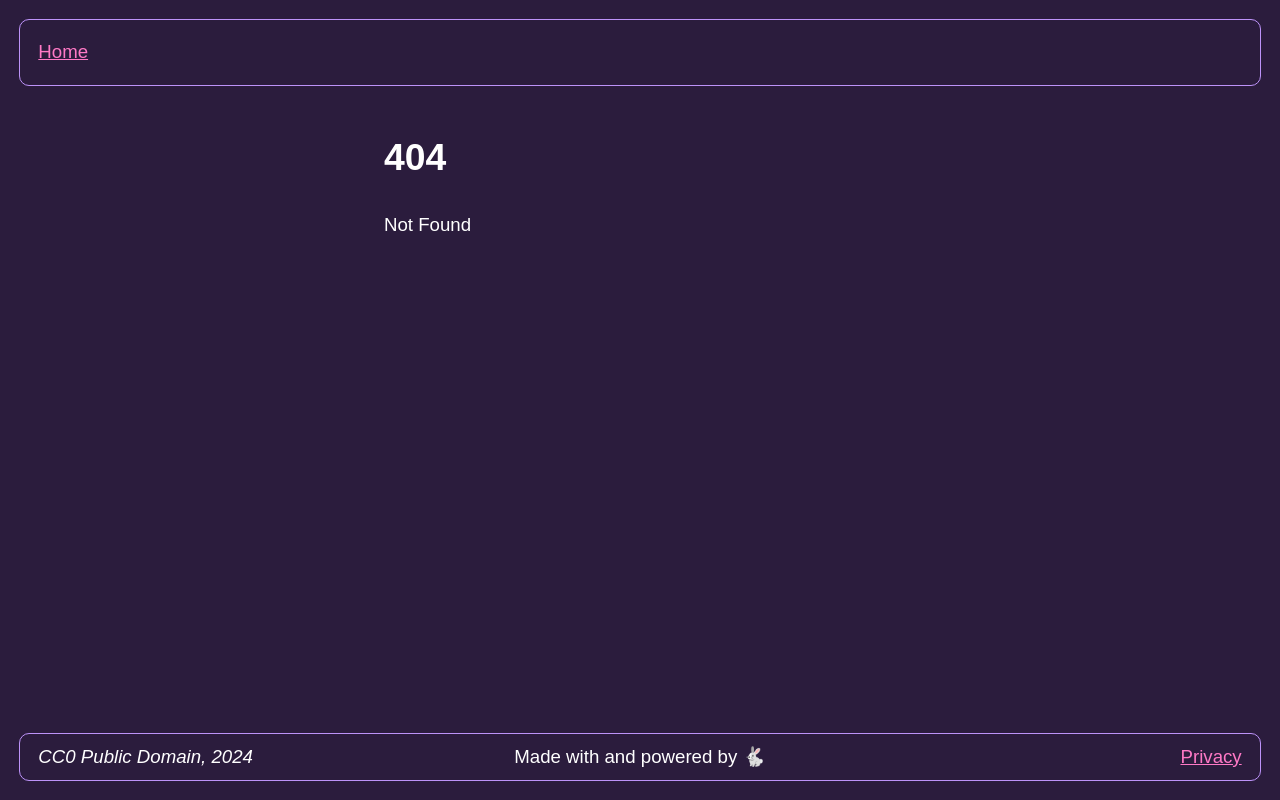
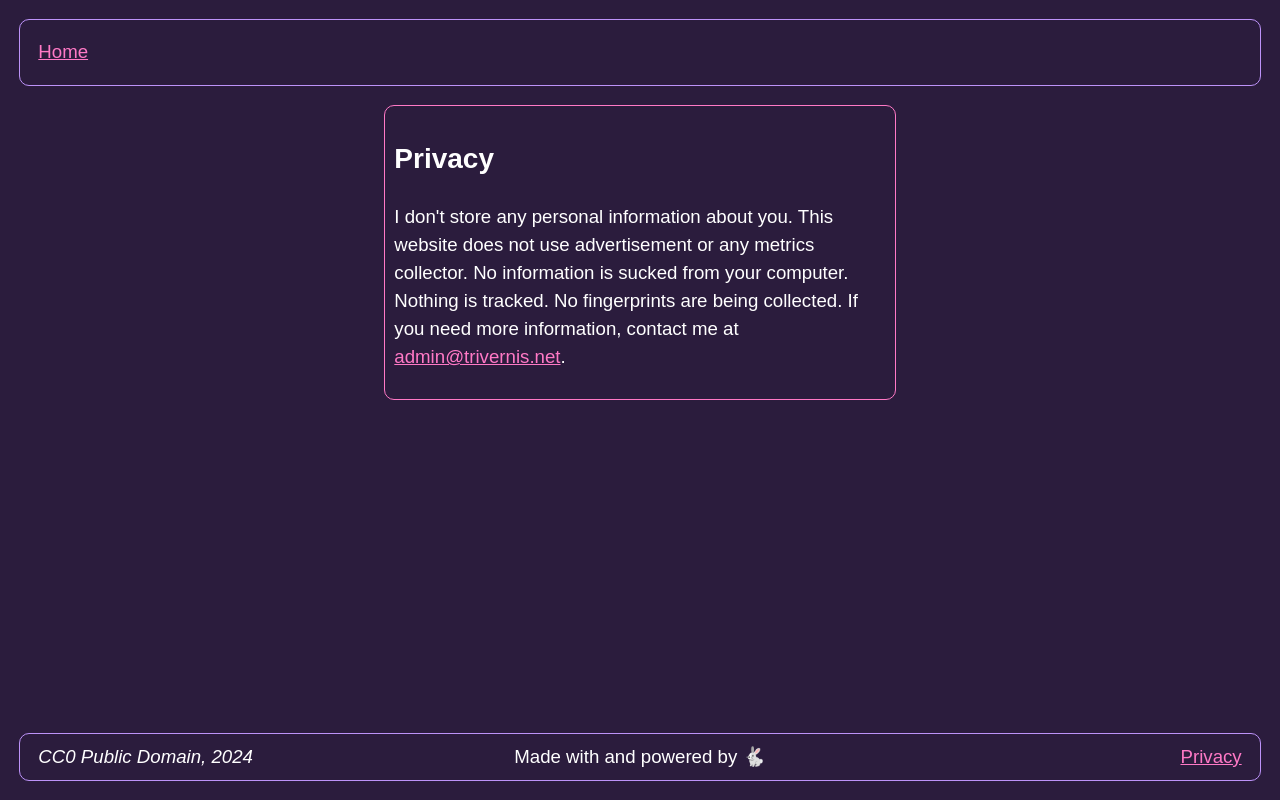
Before and after one commit to Trivernis/website-frontend, a SvelteKit app: page /privacy in a window 1280 px wide. Before the commit this address had no page. Built offline with nearby package versions, Linux system fonts and the light colour scheme.

Commit message:
Add privacy site

```diff
--- /dev/null
+++ b/src/routes/privacy/+page.svelte
@@ -0,0 +1,14 @@
+<script>
+  import Box from "../../components/atoms/Box.svelte";
+</script>
+
+<Box>
+  <h2>Privacy</h2>
+  <p>
+    I don't store any personal information about you. This website does not use
+    advertisement or any metrics collector. No information is sucked from your
+    computer. Nothing is tracked. No fingerprints are being collected. If you
+    need more information, contact me at
+    <a href="mailto:admin@trivernis.net">admin@trivernis.net</a>.
+  </p>
+</Box>
```
